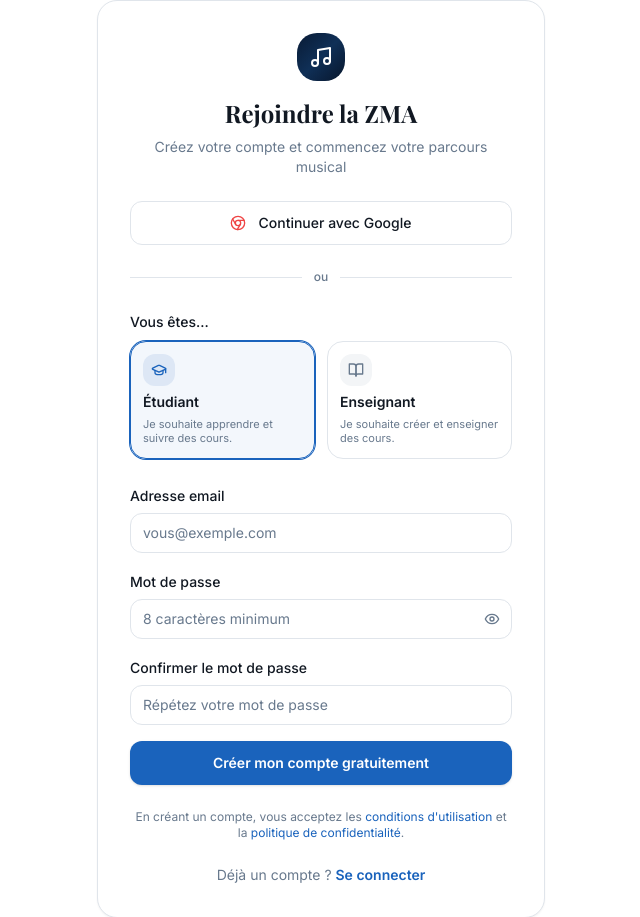
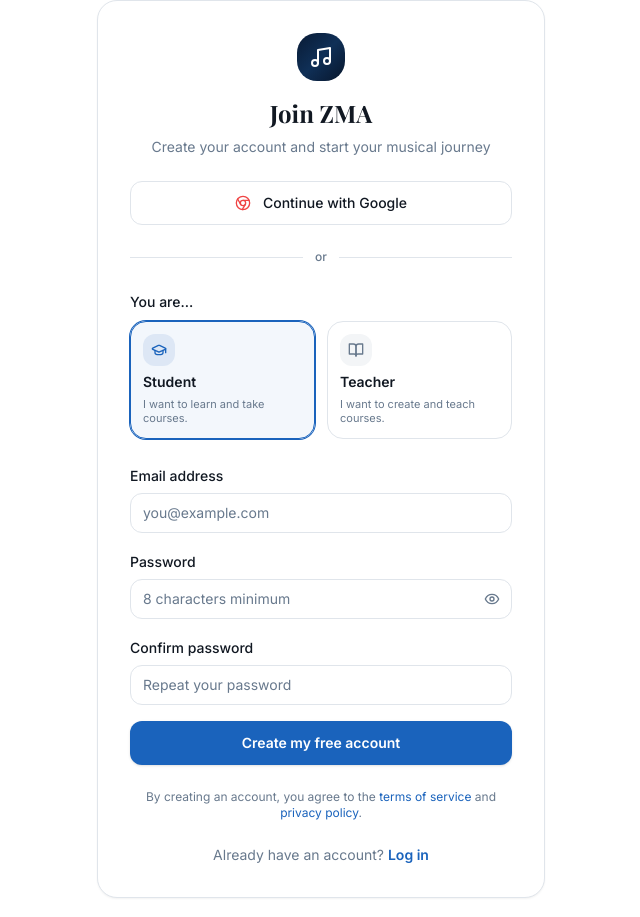
Before and after one commit to Cliedd/ZMA_COURSE_ONLINE, a React (Vite) app in the folder frontend/: page /auth/inscription in a window 1280 px wide. Shown: the part 137-1054 px from the top of the page, without its empty margins (319-959 px from the left). Built offline with nearby package versions, Linux system fonts and the light colour scheme.

Commit message:
i18n(frontend): translate auth pages

```diff
--- a/frontend/src/pages/auth/LoginPage.tsx
+++ b/frontend/src/pages/auth/LoginPage.tsx
@@ -20,13 +20,13 @@ export const LoginPage = () => {
   }
 
   const handleLogin = async () => {
-    if (!email || !password) { setError('Veuillez remplir tous les champs.'); return }
+    if (!email || !password) { setError('Please fill in all fields.'); return }
     setError(null)
     setLoading(true)
     try {
       await login({ email, password })
     } catch (e: any) {
-      setError(e?.response?.data?.message ?? 'Identifiants incorrects. Veuillez réessayer.')
+      setError(e?.response?.data?.message ?? 'Incorrect credentials. Please try again.')
     } finally {
       setLoading(false)
     }
@@ -44,9 +44,9 @@ export const LoginPage = () => {
             <div className="mx-auto flex h-12 w-12 items-center justify-center rounded-2xl gradient-hero mb-4">
               <Music className="h-6 w-6 text-white" />
             </div>
-            <h1 className="text-2xl font-bold">Bon retour parmi nous</h1>
+            <h1 className="text-2xl font-bold">Welcome back</h1>
             <p className="text-sm text-muted-foreground">
-              Connectez-vous pour continuer votre apprentissage
+              Log in to continue your learning journey
             </p>
           </div>
 
@@ -57,23 +57,23 @@ export const LoginPage = () => {
             className="w-full gap-3 h-11 font-medium"
           >
             <Chrome className="h-4.5 w-4.5 text-red-500" />
-            Continuer avec Google
+            Continue with Google
           </Button>
 
           <div className="flex items-center gap-3">
             <Separator className="flex-1" />
-            <span className="text-xs text-muted-foreground font-medium">ou</span>
+            <span className="text-xs text-muted-foreground font-medium">or</span>
             <Separator className="flex-1" />
           </div>
 
           {/* Form */}
           <div className="space-y-4">
             <div className="space-y-1.5">
-              <Label htmlFor="email">Adresse email</Label>
+              <Label htmlFor="email">Email address</Label>
               <Input
                 id="email"
                 type="email"
-                placeholder="vous@exemple.com"
+                placeholder="you@example.com"
                 value={email}
                 onChange={e => setEmail(e.target.value)}
                 onKeyDown={e => e.key === 'Enter' && handleLogin()}
@@ -82,9 +82,9 @@ export const LoginPage = () => {
 
             <div className="space-y-1.5">
               <div className="flex items-center justify-between">
-                <Label htmlFor="password">Mot de passe</Label>
+                <Label htmlFor="password">Password</Label>
                 <button className="text-xs text-primary hover:underline font-medium">
-                  Mot de passe oublié ?
+                  Forgot password?
                 </button>
               </div>
               <div className="relative">
@@ -118,14 +118,14 @@ export const LoginPage = () => {
               onClick={handleLogin}
               disabled={loading}
             >
-              {loading ? <><Loader2 className="h-4 w-4 animate-spin" /> Connexion...</> : 'Se connecter'}
+              {loading ? <><Loader2 className="h-4 w-4 animate-spin" /> Logging in...</> : 'Log in'}
             </Button>
           </div>
 
           <p className="text-center text-sm text-muted-foreground">
-            Pas encore de compte ?{' '}
+            Don't have an account yet?{' '}
             <Link to="/auth/inscription" className="text-primary font-semibold hover:underline">
-              S'inscrire gratuitement
+              Sign up for free
             </Link>
           </p>
         </div>
--- a/frontend/src/pages/auth/RegisterPage.tsx
+++ b/frontend/src/pages/auth/RegisterPage.tsx
@@ -12,14 +12,14 @@ import type { UserRole } from '../../types'
 const ROLES: { value: UserRole; label: string; desc: string; icon: React.ElementType }[] = [
   {
     value: 'STUDENT',
-    label: 'Étudiant',
-    desc: 'Je souhaite apprendre et suivre des cours.',
+    label: 'Student',
+    desc: 'I want to learn and take courses.',
     icon: GraduationCap,
   },
   {
     value: 'TEACHER',
-    label: 'Enseignant',
-    desc: 'Je souhaite créer et enseigner des cours.',
+    label: 'Teacher',
+    desc: 'I want to create and teach courses.',
     icon: BookOpen,
   },
 ]
@@ -41,15 +41,15 @@ export const RegisterPage = () => {
 
   const handleRegister = async () => {
     if (!email || !password || !confirm) {
-      setError('Veuillez remplir tous les champs.')
+      setError('Please fill in all fields.')
       return
     }
     if (password !== confirm) {
-      setError('Les mots de passe ne correspondent pas.')
+      setError('Passwords do not match.')
       return
     }
     if (password.length < 8) {
-      setError('Le mot de passe doit contenir au moins 8 caractères.')
+      setError('Password must be at least 8 characters.')
       return
     }
     setError(null)
@@ -58,7 +58,7 @@ export const RegisterPage = () => {
       await register({ email, password, role })
       navigate('/dashboard')
     } catch (e: any) {
-      setError(e?.response?.data?.message ?? 'Une erreur est survenue. Veuillez réessayer.')
+      setError(e?.response?.data?.message ?? 'Something went wrong. Please try again.')
     } finally {
       setLoading(false)
     }
@@ -74,9 +74,9 @@ export const RegisterPage = () => {
             <div className="mx-auto flex h-12 w-12 items-center justify-center rounded-2xl gradient-hero mb-4">
               <Music className="h-6 w-6 text-white" />
             </div>
-            <h1 className="text-2xl font-bold">Rejoindre la ZMA</h1>
+            <h1 className="text-2xl font-bold">Join ZMA</h1>
             <p className="text-sm text-muted-foreground">
-              Créez votre compte et commencez votre parcours musical
+              Create your account and start your musical journey
             </p>
           </div>
 
@@ -87,18 +87,18 @@ export const RegisterPage = () => {
             className="w-full gap-3 h-11 font-medium"
           >
             <Chrome className="h-4 w-4 text-red-500" />
-            Continuer avec Google
+            Continue with Google
           </Button>
 
           <div className="flex items-center gap-3">
             <Separator className="flex-1" />
-            <span className="text-xs text-muted-foreground font-medium">ou</span>
+            <span className="text-xs text-muted-foreground font-medium">or</span>
             <Separator className="flex-1" />
           </div>
 
           {/* Role selector */}
           <div className="space-y-2">
-            <Label>Vous êtes...</Label>
+            <Label>You are...</Label>
             <div className="grid grid-cols-2 gap-3">
               {ROLES.map(({ value, label, desc, icon: Icon }) => (
                 <button
@@ -128,23 +128,23 @@ export const RegisterPage = () => {
           {/* Form */}
           <div className="space-y-4">
             <div className="space-y-1.5">
-              <Label htmlFor="email">Adresse email</Label>
+              <Label htmlFor="email">Email address</Label>
               <Input
                 id="email"
                 type="email"
-                placeholder="vous@exemple.com"
+                placeholder="you@example.com"
                 value={email}
                 onChange={e => setEmail(e.target.value)}
               />
             </div>
 
             <div className="space-y-1.5">
-              <Label htmlFor="password">Mot de passe</Label>
+              <Label htmlFor="password">Password</Label>
               <div className="relative">
                 <Input
                   id="password"
                   type={showPassword ? 'text' : 'password'}
-                  placeholder="8 caractères minimum"
+                  placeholder="8 characters minimum"
                   value={password}
                   onChange={e => setPassword(e.target.value)}
                   className="pr-10"
@@ -160,11 +160,11 @@ export const RegisterPage = () => {
             </div>
 
             <div className="space-y-1.5">
-              <Label htmlFor="confirm">Confirmer le mot de passe</Label>
+              <Label htmlFor="confirm">Confirm password</Label>
               <Input
                 id="confirm"
                 type="password"
-                placeholder="Répétez votre mot de passe"
+                placeholder="Repeat your password"
                 value={confirm}
                 onChange={e => setConfirm(e.target.value)}
                 onKeyDown={e => e.key === 'Enter' && handleRegister()}
@@ -183,23 +183,23 @@ export const RegisterPage = () => {
               disabled={loading}
             >
               {loading
-                ? <><Loader2 className="h-4 w-4 animate-spin" /> Création du compte...</>
-                : 'Créer mon compte gratuitement'
+                ? <><Loader2 className="h-4 w-4 animate-spin" /> Creating account...</>
+                : 'Create my free account'
               }
             </Button>
           </div>
 
           <p className="text-center text-xs text-muted-foreground">
-            En créant un compte, vous acceptez les{' '}
-            <span className="text-primary cursor-pointer hover:underline">conditions d'utilisation</span>
-            {' '}et la{' '}
-            <span className="text-primary cursor-pointer hover:underline">politique de confidentialité</span>.
+            By creating an account, you agree to the{' '}
+            <span className="text-primary cursor-pointer hover:underline">terms of service</span>
+            {' '}and{' '}
+            <span className="text-primary cursor-pointer hover:underline">privacy policy</span>.
           </p>
 
           <p className="text-center text-sm text-muted-foreground">
-            Déjà un compte ?{' '}
+            Already have an account?{' '}
             <Link to="/auth/connexion" className="text-primary font-semibold hover:underline">
-              Se connecter
+              Log in
             </Link>
           </p>
         </div>
```
